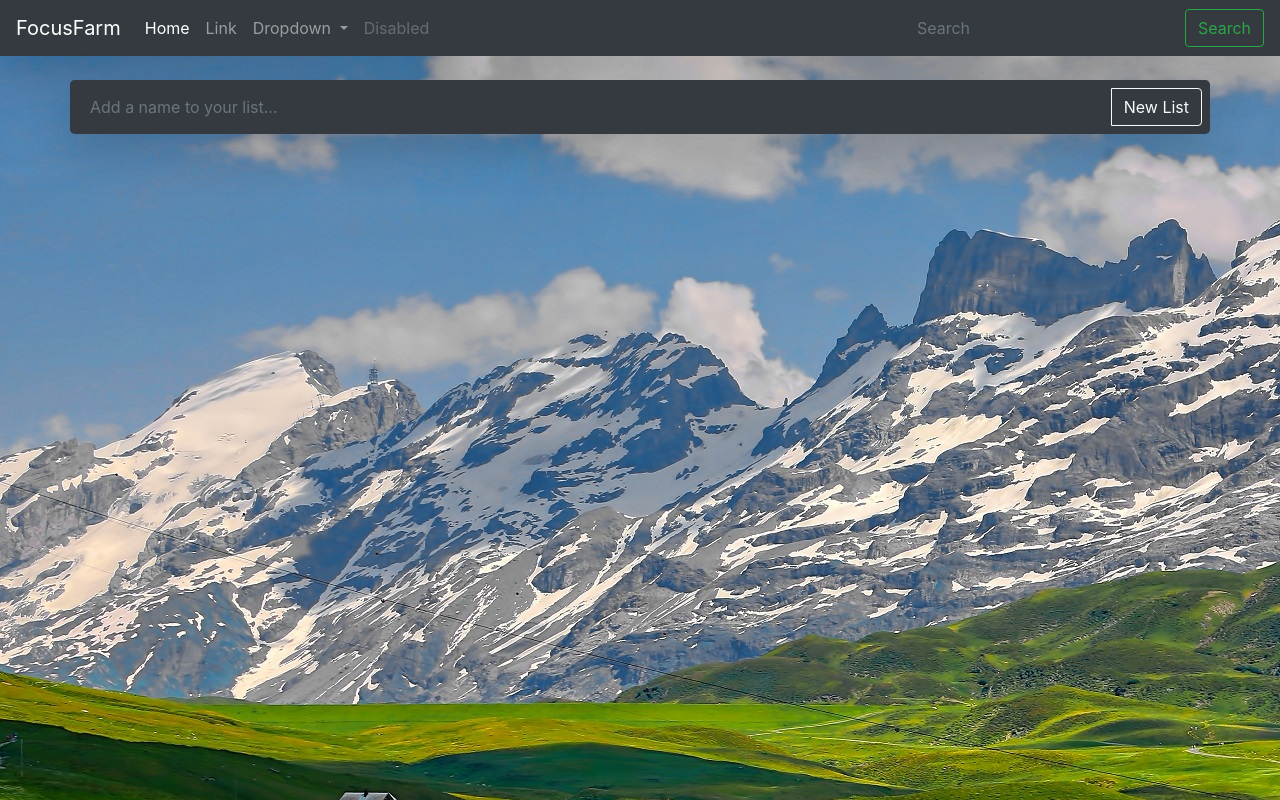
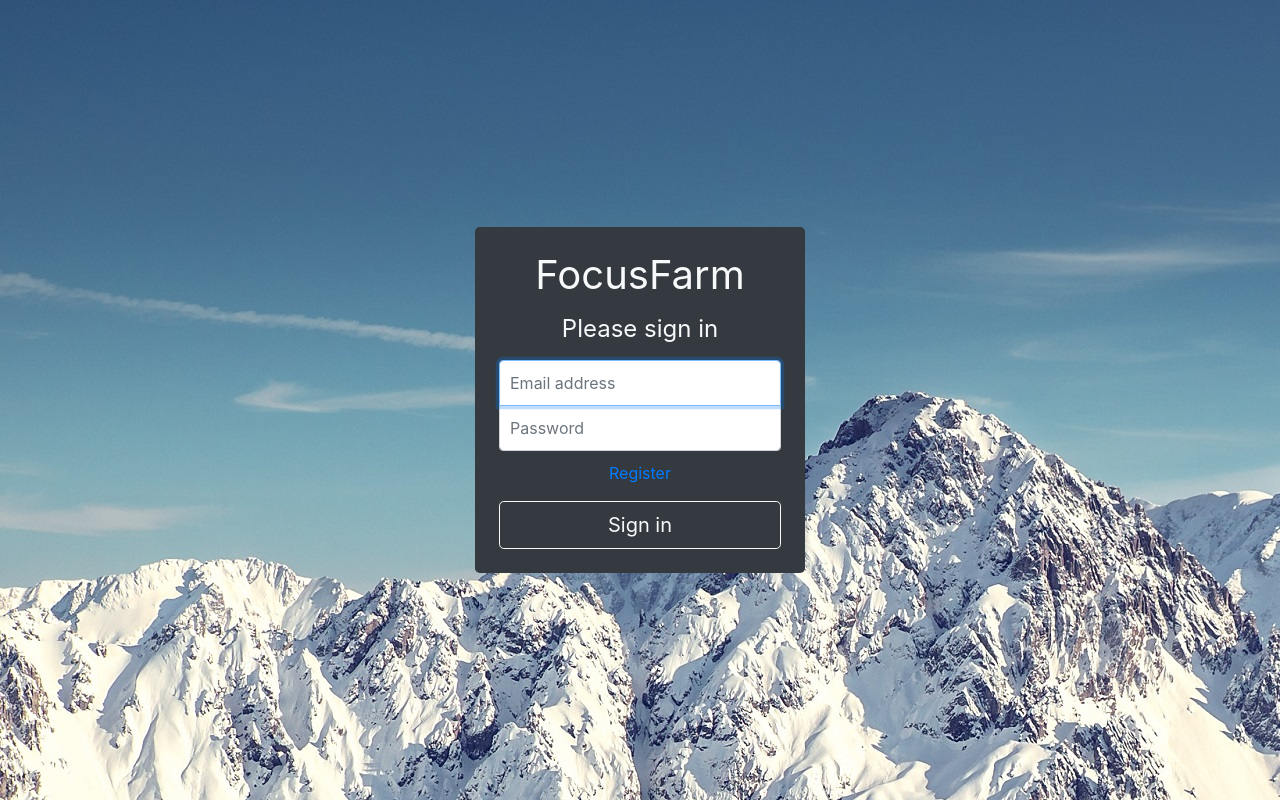
Before and after one commit to nckdhl/focusfarm-todolist, a PHP site: page / in a window 1280 px wide. Run offline with PHP 8.4, Linux system fonts and the light colour scheme.

Commit message:
Login now working

```diff
--- /dev/null
+++ b/css/login.css
@@ -0,0 +1,51 @@
+html,
+body {
+  height: 100%;
+}
+
+body {
+  display: -ms-flexbox;
+  display: -webkit-box;
+  display: flex;
+  -ms-flex-align: center;
+  -ms-flex-pack: center;
+  -webkit-box-align: center;
+  align-items: center;
+  -webkit-box-pack: center;
+  justify-content: center;
+  padding-top: 40px;
+  padding-bottom: 40px;
+  background-image: url("/assets/images/snowy-mountains-unsplash-unedited.jpg");
+  background-size: auto;
+  background-repeat: no-repeat;
+}
+
+.form-signin {
+  width: 100%;
+  max-width: 330px;
+  padding: 15px;
+  margin: 0 auto;
+}
+.form-signin .checkbox {
+  font-weight: 400;
+}
+.form-signin .form-control {
+  position: relative;
+  box-sizing: border-box;
+  height: auto;
+  padding: 10px;
+  font-size: 16px;
+}
+.form-signin .form-control:focus {
+  z-index: 2;
+}
+.form-signin input[type="email"] {
+  margin-bottom: -1px;
+  border-bottom-right-radius: 0;
+  border-bottom-left-radius: 0;
+}
+.form-signin input[type="password"] {
+  margin-bottom: 10px;
+  border-top-left-radius: 0;
+  border-top-right-radius: 0;
+}
--- a/index.html
+++ b/index.html
@@ -7,68 +7,26 @@
     <meta name="description"
         content="Another pomodoro timer with some basic to-do list functionality and lots of background music">
     <meta name="viewport" content="width=device-width, initial-scale=1">
-    <link rel="stylesheet" href="css/globalstyles.css">
+
     <link rel="stylesheet" href="https://stackpath.bootstrapcdn.com/bootstrap/4.3.1/css/bootstrap.min.css"
         integrity="sha384-ggOyR0iXCbMQv3Xipma34MD+dH/1fQ784/j6cY/iJTQUOhcWr7x9JvoRxT2MZw1T" crossorigin="anonymous">
-    <link rel="stylesheet" href="css/globalstyles.css">
-    <script type="module" src="js/main.js" defer></script>
+    <link rel="stylesheet" href="css/login.css">
+    <script type="module" src="js/login.js" defer></script>
 </head>
 
-<body class="bg-secondary" id="index-body">
-    <nav class="navbar navbar-expand-lg navbar-dark shadow-lg bg-dark">
-        <a class="navbar-brand" href="#">FocusFarm</a>
-        <button class="navbar-toggler" type="button" data-toggle="collapse" data-target="#navbarSupportedContent"
-            aria-controls="navbarSupportedContent" aria-expanded="false" aria-label="Toggle navigation">
-            <span class="navbar-toggler-icon"></span>
-        </button>
-
-        <div class="collapse navbar-collapse" id="navbarSupportedContent">
-            <ul class="navbar-nav mr-auto">
-                <li class="nav-item active">
-                    <a class="nav-link" href="#">Home <span class="sr-only">(current)</span></a>
-                </li>
-                <li class="nav-item">
-                    <a class="nav-link" href="#">Link</a>
-                </li>
-                <li class="nav-item dropdown">
-                    <a class="nav-link dropdown-toggle" href="#" id="navbarDropdown" role="button"
-                        data-toggle="dropdown" aria-haspopup="true" aria-expanded="false">
-                        Dropdown
-                    </a>
-                    <div class="dropdown-menu" aria-labelledby="navbarDropdown">
-                        <a class="dropdown-item" href="#">Action</a>
-                        <a class="dropdown-item" href="#">Another action</a>
-                        <div class="dropdown-divider"></div>
-                        <a class="dropdown-item" href="#">Something else here</a>
-                    </div>
-                </li>
-                <li class="nav-item">
-                    <a class="nav-link disabled" href="#" tabindex="-1" aria-disabled="true">Disabled</a>
-                </li>
-            </ul>
-            <form class="form-inline my-2 my-lg-0">
-                <input class="form-control mr-sm-2" type="search" placeholder="Search" aria-label="Search">
-                <button class="btn btn-outline-success my-2 my-sm-0" type="submit">Search</button>
-            </form>
-        </div>
-    </nav>
-    <!-- Container for New List Button and Input-->
-    <div class="container input-group bg-dark shadow-lg mb-3 mt-4 rounded-lg p-2" id="new-list-button-group">
-        <input type="text" id="new-list-input" class="form-control" placeholder="Add a name to your list..."
-            aria-label="Recipient's username" aria-describedby="basic-addon2" required>
-        <div class="input-group-append">
-            <button id="new-list-button" class="btn btn-outline-light" type="submit">New List</button>
-        </div>
-    </div>
-    <div class="container">
-        <!-- Container for List and List Controls-->
-        <div class="row bg-dark shadow-lg rounded-lg" id="list-container">
-        </div>
-    </div>
-
-
-
-
+<body class="text-center">
+    <form class="form-signin rounded-lg bg-dark p-4 text-light">
+      <h2 class="h1 mb-3 font-weight-normal">FocusFarm</h2>
+      <h2 class="h4 mb-3 font-weight-normal">Please sign in</h2>
+      <label for="inputEmail" class="sr-only">Email address</label>
+      <input type="email" id="inputEmail" class="form-control" placeholder="Email address" required autofocus>
+      <label for="inputPassword" class="sr-only">Password</label>
+      <input type="password" id="inputPassword" class="form-control" placeholder="Password" required>
+      <div class="checkbox mb-3">
+        <a id="register" href="#">Register</a>
+      </div>
+      <button class="btn btn-lg btn-outline-light btn-block" type="submit">Sign in</button>
+    </form>
 </body>
 
 </html>
--- /dev/null
+++ b/js/components/registration.js
@@ -0,0 +1,6 @@
+/**
+ *
+ */
+export default class Registration {
+
+}
--- /dev/null
+++ b/js/login.js
@@ -0,0 +1,38 @@
+import Registration from './components/registration.js';
+
+window.addEventListener("load", function () {
+    let loginButton = document.querySelector("button");
+    let emailInput = document.forms[0][0];
+    let passwordInput = document.forms[0][1];
+
+    loginButton.addEventListener("click", function () {
+        event.preventDefault();
+
+        if (emailInput.reportValidity() && passwordInput.reportValidity()) {
+            let email = emailInput.value;
+            let password = passwordInput.value;
+
+            let params = `email=${email}&password=${password}`;
+
+            fetch("php/login.php", {
+                    method: 'POST',
+                    credentials: 'include',
+                    headers: {
+                        "Content-Type": "application/x-www-form-urlencoded"
+                    }, // parameter format
+                    body: params
+                })
+                .then(response => response.json())
+                .then(function (data) {
+                    if (data[0].valid) {
+                        console.log(data);
+                        window.location.replace("../main.php");
+                    } else {
+                        emailInput.setCustomValidity("Invalid username or password");
+                    }
+                });
+        }
+
+
+    });
+});
--- a/php/endpoints/getListNames.php
+++ b/php/endpoints/getListNames.php
@@ -17,7 +17,5 @@ if ($success){
         array_push($lists, $list);
     }
 }
-// echo var_dump($lists);
-// echo var_dump($success);
-// prints JSON for the HTTP response
+
 echo json_encode($lists);
--- /dev/null
+++ b/php/info.php
@@ -0,0 +1,3 @@
+<?php
+
+phpinfo();
--- /dev/null
+++ b/php/register.php
@@ -0,0 +1 @@
+<?php
```
Also changed, not shown: login.html (deleted, +0 -16 lines), main.php (added, +148 -0 lines), php/login.php (added, +63 -0 lines), assets/images/snowy-mountains-unsplash-unedited.jpg (added), 1 other file.
